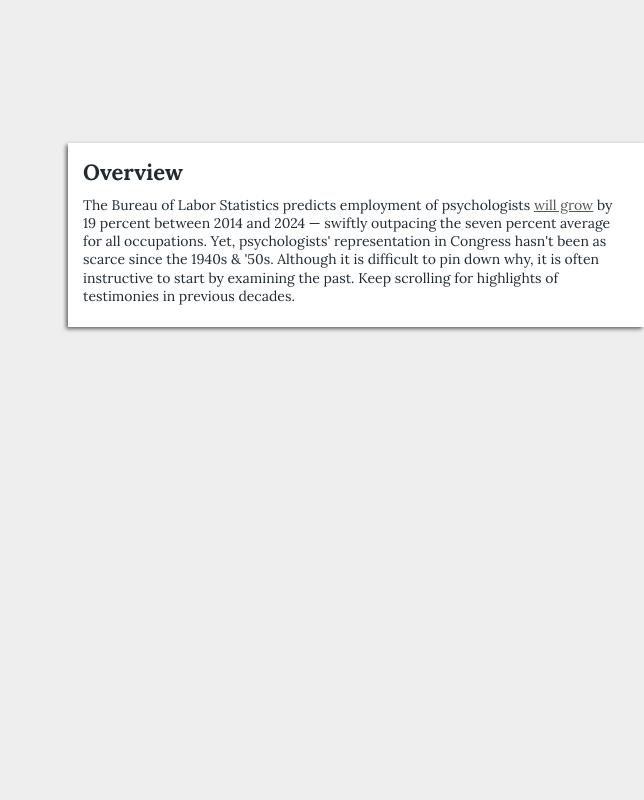
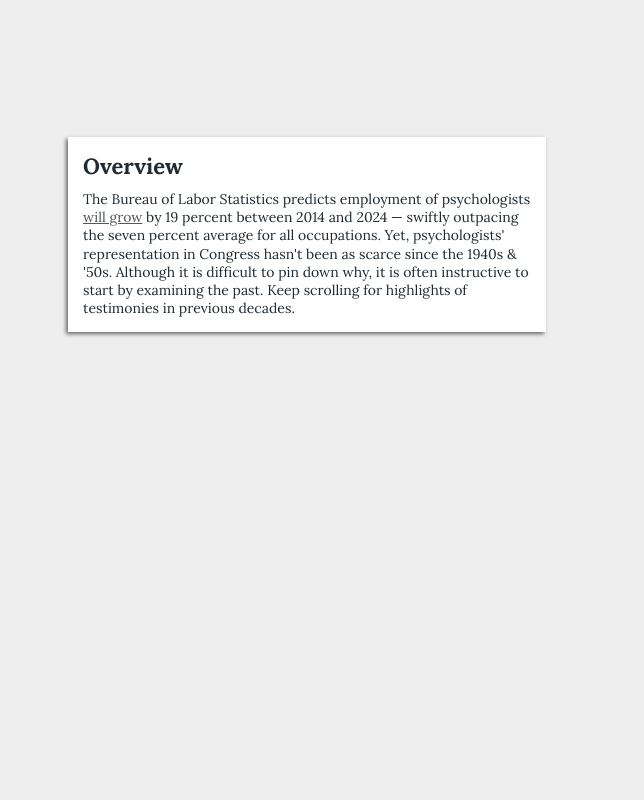
Before and after one commit to lizcory/psych-testimony, a plain HTML site: page index.html in a window 1280 px wide. Shown: the part 1020-1820 px from the top of the page, without its empty margins (636-1280 px from the left). Drawn offline with nearby package versions, Linux system fonts and the light colour scheme.

Commit message:
div annotation margin

```diff
--- a/style.css
+++ b/style.css
@@ -159,9 +159,10 @@ div.annotation {
 
 div.annotation > div.box {
     position: absolute;
-    min-width: 35vw;
-    /* min-width: 300px; */
-    /* min-height: 100px; */
+    min-width: 30vw;
+    max-width: 35vw;
+    /* width: 300px; */
+    /* height: 100px; */
     min-height: 12vw;
     margin-left: 55vw;
     background: white;
```
